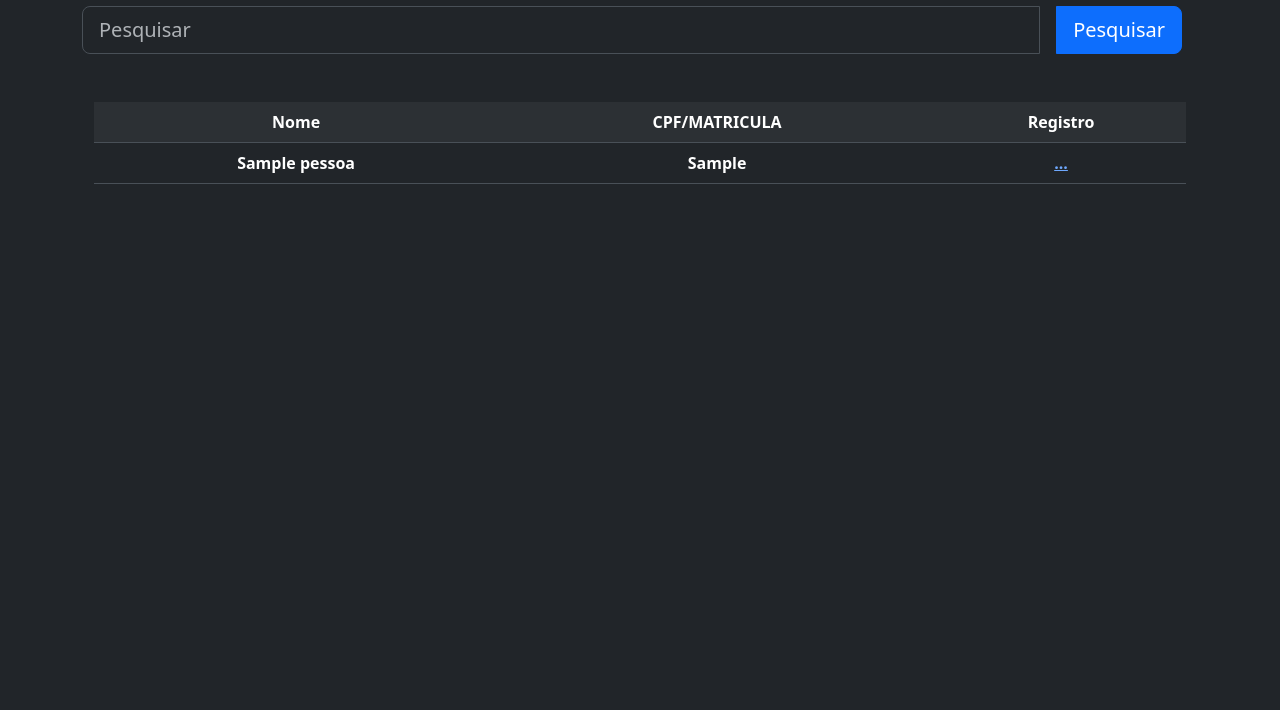
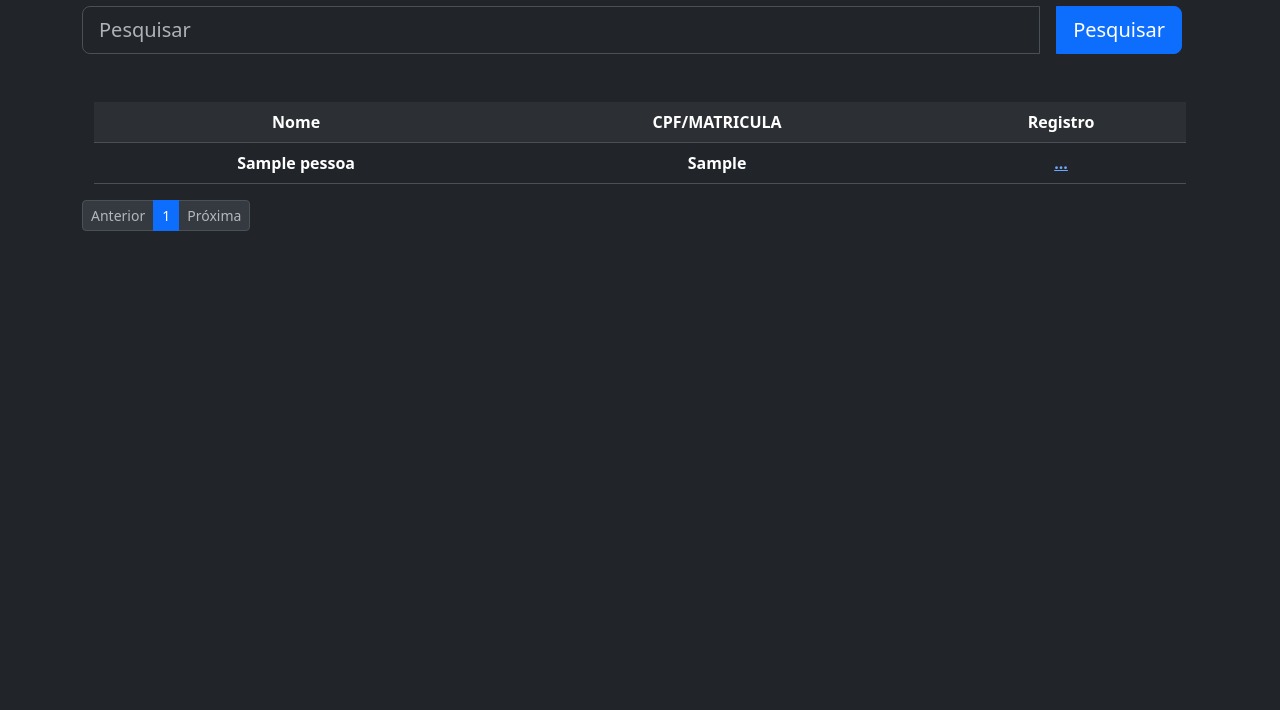
Before and after one commit to IntegraMaker/sistema_seguraca, a Flask app: page /pagina_inicial in a window 1280 px wide. Shown: the part 194-904 px from the top of the page. Run offline with Flask 3, Linux system fonts and the light colour scheme; the visitor is signed in with stand-in values (Sample User, id 1); tables that the repository leaves empty hold one stand-in row (values such as "Sample post"); lists and menus that the app fills with data are empty.

Commit message:
Tabulação de 10 em 10 na pagina inicial

```diff
--- a/app.py
+++ b/app.py
@@ -25,8 +25,9 @@ def paginaLogin():
             return render_template("login.html", msg = "Erro ao fazer login!")
 
     if "id" in session:
-        lista = listarPessoas()
-        return render_template("index.html", listaPessoas = lista)
+        pagina = request.args.get("page", 1, type=int)
+        lista = listarPessoas(pagina)
+        return render_template("index.html", listaPessoas=lista, pesquisa=None)
 
     return render_template('login.html')
 
@@ -35,12 +36,13 @@ def paginaLogin():
 def pagina_inicial():
     if "id" in session:
         pesquisa = request.values.get("pesquisar")
+        pagina = request.args.get("page", 1, type=int)
         if pesquisa:
-            lista = listarPessoasNome(pesquisa)
-            return render_template("index.html", listaPessoas=lista)
+            lista = listarPessoasNome(pesquisa, pagina)
+            return render_template("index.html", listaPessoas=lista, pesquisa=pesquisa)
 
-        lista = listarPessoas()
-        return render_template("index.html", listaPessoas=lista)
+        lista = listarPessoas(pagina)
+        return render_template("index.html", listaPessoas=lista, pesquisa=None)
     return render_template("login.html")
 
 
--- a/banco/DAO.py
+++ b/banco/DAO.py
@@ -27,18 +27,34 @@ def criarPessoa(nome, cpf, cargo, matricula):
     return exito
 
 
-def listarPessoas():
+def listarPessoas(paginaAtual=1, totalPagina=10):
+    offset = (paginaAtual - 1) * totalPagina
     db = Session()
-    saida = db.query(Pessoa).filter().all()
+    pessoas = db.query(Pessoa).offset(offset).limit(totalPagina).all()
+    total = db.query(Pessoa).count()
     db.close()
-    return saida
+    return {
+        'pessoas': pessoas,
+        'total': total,
+        'paginaAtual': paginaAtual,
+        'totalPagina': totalPagina,
+        'paginas': (total + totalPagina - 1) // totalPagina
+    }
 
 
-def listarPessoasNome(nome):
+def listarPessoasNome(nome, paginaAtual=1, totalPagina=10):
+    offset = (paginaAtual - 1) * totalPagina
     db = Session()
-    saida = db.query(Pessoa).filter(Pessoa.nome.ilike(f"%{nome}%")).all()
+    pessoas = db.query(Pessoa).filter(Pessoa.nome.ilike(f"%{nome}%")).offset(offset).limit(totalPagina).all()
+    total = db.query(Pessoa).filter(Pessoa.nome.ilike(f"%{nome}%")).count()
     db.close()
-    return saida
+    return {
+        'pessoas': pessoas,
+        'total': total,
+        'paginaAtual': paginaAtual,
+        'totalPagina': totalPagina,
+        'paginas': (total + totalPagina - 1) // totalPagina
+    }
 
 
 def buscaPessoa(cpf):
--- a/templates/cadastro_visita.html
+++ b/templates/cadastro_visita.html
@@ -49,18 +49,16 @@
 <div class="container d-flex justify-content-center align-items-center">
   <nav aria-label="Páginas de visita" >
     <ul class="pagination pagination-sm">
-    {% set lista = listaVisitas %}
+      {% set lista = listaPessoas %}
       {% set current_page = lista.paginaAtual %}
       {% set total_pages = lista.paginas %}
 
-    {# Link 'Anterior' #}
       <li class="page-item {% if current_page == 1 %}disabled{% endif %}">
         <a class="page-link" href="{% if current_page > 1 %}?page={{ current_page - 1 }}{% endif %}" aria-label="Anterior">
           <span aria-hidden="true">Anterior</span>
         </a>
       </li>
 
-    {# Links das páginas numeradas #}
       {% for page_num in range(1, total_pages + 1) %}
         <li class="page-item {% if page_num == current_page %}active{% endif %}">
           <a class="page-link" href="?page={{ page_num }}" {% if page_num == current_page %}aria-current="page"{% endif %}>
@@ -69,7 +67,6 @@
         </li>
       {% endfor %}
 
-    {# Link 'Próxima' #}
       <li class="page-item {% if current_page == total_pages %}disabled{% endif %}">
         <a class="page-link" href="{% if current_page < total_pages %}?page={{ current_page + 1 }}{% endif %}" aria-label="Próxima">
           <span aria-hidden="true">Próxima</span>
--- a/templates/index.html
+++ b/templates/index.html
@@ -31,7 +31,7 @@
           <th>CPF/MATRICULA</th>
           <th>Registro</th>
         </tr>
-    {% for pessoa in listaPessoas %}
+        {% for pessoa in listaPessoas["pessoas"] %}
         <tr>
           <th>{{pessoa["nome"]}}</th>
           <th>{{pessoa["cpf"]}}</th>
@@ -42,10 +42,37 @@
         </tr>
         {% endfor %}
       </table>
-
-</div>
     </div>
 
+
+    <nav aria-label="Páginas de visita" >
+      <ul class="pagination pagination-sm">
+        {% set lista = listaPessoas %}
+        {% set current_page = lista.paginaAtual %}
+        {% set total_pages = lista.paginas %}
+
+        <li class="page-item {% if current_page == 1 %}disabled{% endif %}">
+          <a class="page-link" href="{% if current_page > 1 %}?page={{ current_page - 1 }}{% endif %}{% if pesquisa %}&pesquisar={{pesquisa}}{% endif %}" aria-label="Anterior">
+            <span aria-hidden="true">Anterior</span>
+          </a>
+        </li>
+
+        {% for page_num in range(1, total_pages + 1) %}
+          <li class="page-item {% if page_num == current_page %}active{% endif %}">
+            <a class="page-link" href="?page={{ page_num }}{% if pesquisa %}&pesquisar={{pesquisa}}{% endif %}" {% if page_num == current_page %}aria-current="page"{% endif %}>
+              {{ page_num }}
+            </a>
+          </li>
+        {% endfor %}
+
+        <li class="page-item {% if current_page == total_pages %}disabled{% endif %}">
+          <a class="page-link" href="{% if current_page < total_pages %}?page={{ current_page + 1 }}{% endif %}{% if pesquisa %}&pesquisar={{pesquisa}}{% endif %}" aria-label="Próxima">
+            <span aria-hidden="true">Próxima</span>
+          </a>
+        </li>
+      </ul>
+    </nav>
+  </div>
 </div>
 
   <script src="https://cdn.jsdelivr.net/npm/bootstrap@5.3.7/dist/js/bootstrap.bundle.min.js" integrity="sha384-ndDqU0Gzau9qJ1lfW4pNLlhNTkCfHzAVBReH9diLvGRem5+R9g2FzA8ZGN954O5Q" crossorigin="anonymous"></script>
```
Lines whose indentation alone changed are shown as unchanged.
